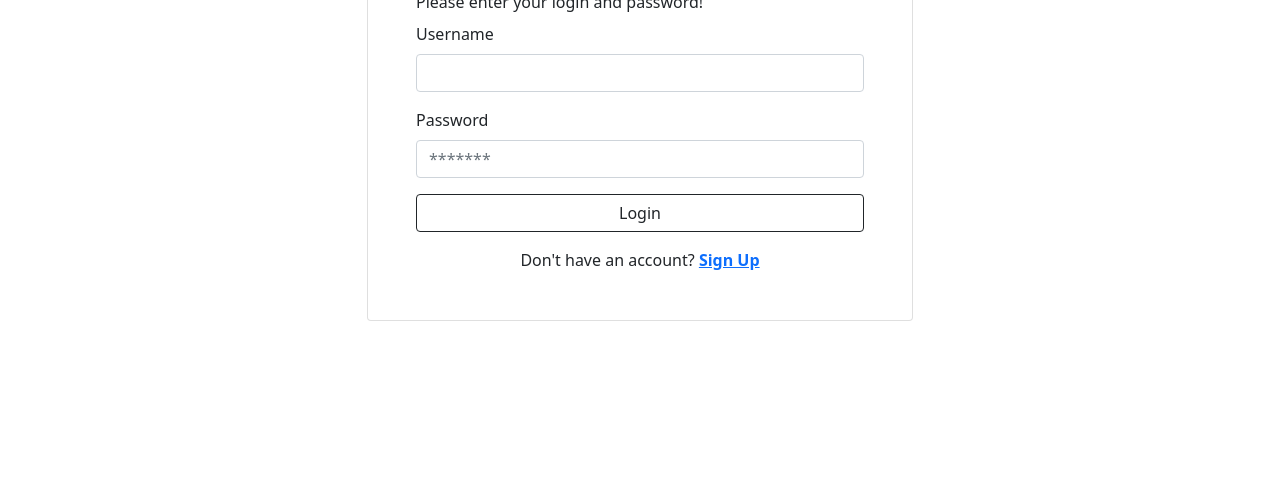
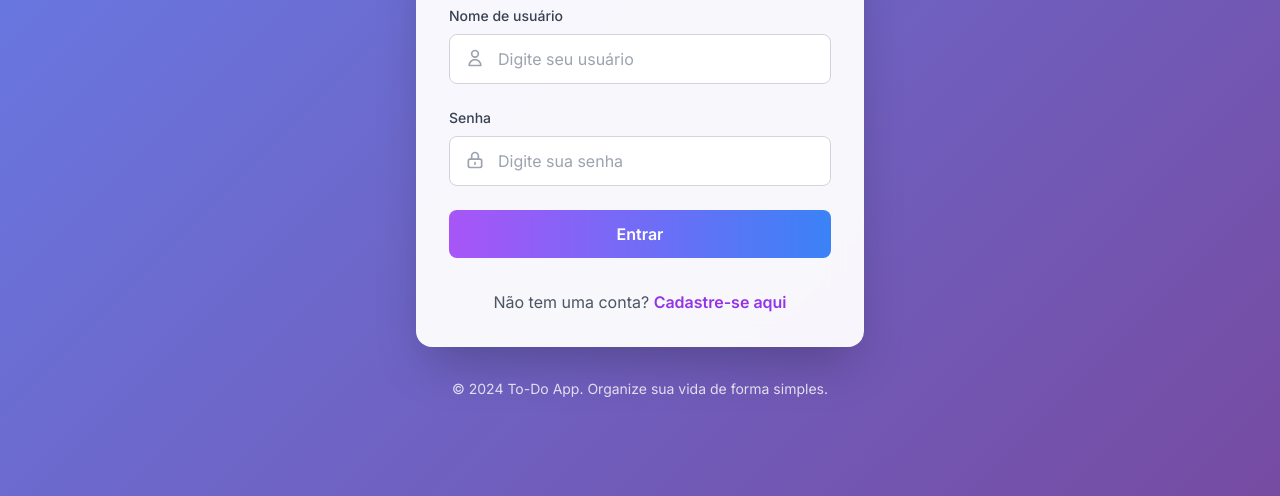
Before and after one commit to RodolfoAAPR/ToDoSimpleApi, a plain HTML site: page view/login.html in a window 1280 px wide. Shown: the part 304-800 px from the top of the page. Drawn offline with nearby package versions, Linux system fonts and the light colour scheme.

Commit message:
style(login): add new styles and favicon

```diff
--- a/view/login.html
+++ b/view/login.html
@@ -1,93 +1,135 @@
-<html lang="en">
+<!DOCTYPE html>
+<html lang="pt-BR">
 <head>
-    <meta charset="UTF-8" />
-    <meta http-equiv="X-UA-Compatible" content="IE=edge" />
-    <meta name="viewport" content="width=device-width, initial-scale=1.0" />
-    <title>Login Page</title>
-    <link
-      href="https://cdn.jsdelivr.net/npm/bootstrap@5.1.3/dist/css/bootstrap.min.css"
-      rel="stylesheet"
-    />
-    <script src="https://cdn.jsdelivr.net/npm/bootstrap@5.0.2/dist/js/bootstrap.bundle.js"></script>
-
+    <meta charset="UTF-8">
+    <meta name="viewport" content="width=device-width, initial-scale=1.0">
+    <title>Login - To-Do App</title>
+    <script src="https://cdn.tailwindcss.com"></script>
+    <link href="https://fonts.googleapis.com/css2?family=Inter:wght@300;400;500;600;700&display=swap" rel="stylesheet">
     <script src="scripts/login.js"></script>
+    <link rel="icon" type="image/png" href="images/favicon.png">
+    <style>
+        body { font-family: 'Inter', sans-serif; }
+        .gradient-bg {
+            background: linear-gradient(135deg, #667eea 0%, #764ba2 100%);
+        }
+        .glass-effect {
+            backdrop-filter: blur(16px);
+            background: rgba(255, 255, 255, 0.95);
+            border: 1px solid rgba(255, 255, 255, 0.2);
+        }
+        .input-focus:focus {
+            box-shadow: 0 0 0 3px rgba(102, 126, 234, 0.1);
+            border-color: #667eea;
+        }
+        .btn-hover:hover {
+            transform: translateY(-1px);
+            box-shadow: 0 10px 25px rgba(102, 126, 234, 0.2);
+        }
+        .fade-in {
+            animation: fadeIn 0.6s ease-out;
+        }
+        @keyframes fadeIn {
+            from { opacity: 0; transform: translateY(20px); }
+            to { opacity: 1; transform: translateY(0); }
+        }
+    </style>
 </head>
-
-  <body>
-    <!-- OK Toast -->
-    <div
-      id="okToast"
-      class="toast"
-      role="alert"
-      aria-live="assertive"
-      aria-atomic="true"
-    >
-      <div class="toast-header">
-        <strong class="me-auto">Success</strong>
-        <button
-          type="button"
-          class="btn-close"
-          data-bs-dismiss="toast"
-          aria-label="Close"
-        ></button>
+<body class="gradient-bg min-h-screen flex items-center justify-center p-4">
+    <!-- Toast de Sucesso -->
+    <div id="okToast" class="fixed top-4 right-4 z-50 hidden">
+        <div class="bg-green-500 text-white px-6 py-4 rounded-lg shadow-lg flex items-center space-x-3">
+            <svg class="w-6 h-6" fill="none" stroke="currentColor" viewBox="0 0 24 24">
+                <path stroke-linecap="round" stroke-linejoin="round" stroke-width="2" d="M5 13l4 4L19 7"></path>
+            </svg>
+            <div>
+                <p class="font-semibold">Sucesso!</p>
+                <p class="text-sm">Login realizado, redirecionando...</p>
             </div>
-      <div class="toast-body">
-        Successfully login, redirecting to logged area.
+            <button onclick="document.getElementById('okToast').classList.add('hidden')" class="ml-4 text-white hover:text-gray-200">
+                <svg class="w-4 h-4" fill="none" stroke="currentColor" viewBox="0 0 24 24">
+                    <path stroke-linecap="round" stroke-linejoin="round" stroke-width="2" d="M6 18L18 6M6 6l12 12"></path>
+                </svg>
+            </button>
         </div>
     </div>
 
-    <div class="vh-100 d-flex justify-content-center align-items-center">
-      <div class="container">
-        <div class="row d-flex justify-content-center">
-          <div class="col-12 col-md-8 col-lg-6">
-            <div class="card bg-white">
-              <div class="card-body p-5">
-                <form class="mb-3 mt-md-4">
-                  <h2 class="fw-bold mb-2 text-uppercase">
-                    To-Do Simple App - Login
-                  </h2>
-                  <p class="mb-2">Please enter your login and password!</p>
-                  <div class="mb-3">
-                    <label class="form-label">Username</label>
+    <div class="w-full max-w-md fade-in">
+        <div class="glass-effect rounded-2xl shadow-2xl p-8">
+            <!-- Header -->
+            <div class="text-center mb-8">
+                <div class="w-16 h-16 bg-gradient-to-r from-purple-500 to-blue-500 rounded-full flex items-center justify-center mx-auto mb-4">
+                    <svg class="w-8 h-8 text-white" fill="none" stroke="currentColor" viewBox="0 0 24 24">
+                        <path stroke-linecap="round" stroke-linejoin="round" stroke-width="2" d="M9 12l2 2 4-4m6 2a9 9 0 11-18 0 9 9 0 0118 0z"></path>
+                    </svg>
+                </div>
+                <h1 class="text-3xl font-bold text-gray-800 mb-2">Bem-vindo de volta</h1>
+                <p class="text-gray-600">Entre na sua conta para gerenciar suas tarefas</p>
+            </div>
+
+            <!-- Formulário -->
+            <form class="space-y-6">
+                <div>
+                    <label for="username" class="block text-sm font-medium text-gray-700 mb-2">
+                        Nome de usuário
+                    </label>
+                    <div class="relative">
                         <input
                             type="text"
-                      class="form-control"
-                      required="true"
                             id="username"
-                    />
+                            required
+                            class="input-focus w-full px-4 py-3 border border-gray-300 rounded-lg focus:outline-none focus:ring-0 transition-all duration-200 pl-12"
+                            placeholder="Digite seu usuário"
+                        >
+                        <svg class="absolute left-4 top-3.5 w-5 h-5 text-gray-400" fill="none" stroke="currentColor" viewBox="0 0 24 24">
+                            <path stroke-linecap="round" stroke-linejoin="round" stroke-width="2" d="M16 7a4 4 0 11-8 0 4 4 0 018 0zM12 14a7 7 0 00-7 7h14a7 7 0 00-7-7z"></path>
+                        </svg>
                     </div>
-                  <div class="mb-3">
-                    <label for="password" class="form-label">Password</label>
+                </div>
+
+                <div>
+                    <label for="password" class="block text-sm font-medium text-gray-700 mb-2">
+                        Senha
+                    </label>
+                    <div class="relative">
                         <input
                             type="password"
-                      class="form-control"
-                      placeholder="*******"
-                      required="true"
                             id="password"
-                    />
+                            required
+                            class="input-focus w-full px-4 py-3 border border-gray-300 rounded-lg focus:outline-none focus:ring-0 transition-all duration-200 pl-12"
+                            placeholder="Digite sua senha"
+                        >
+                        <svg class="absolute left-4 top-3.5 w-5 h-5 text-gray-400" fill="none" stroke="currentColor" viewBox="0 0 24 24">
+                            <path stroke-linecap="round" stroke-linejoin="round" stroke-width="2" d="M12 15v2m-6 4h12a2 2 0 002-2v-6a2 2 0 00-2-2H6a2 2 0 00-2 2v6a2 2 0 002 2zm10-10V7a4 4 0 00-8 0v4h8z"></path>
+                        </svg>
                     </div>
-                  <div class="d-grid">
+                </div>
+
                 <button
-                      class="btn btn-outline-dark"
+                    type="button"
                     onclick="login()"
-                      type="button"
+                    class="btn-hover w-full bg-gradient-to-r from-purple-500 to-blue-500 text-white font-semibold py-3 px-4 rounded-lg transition-all duration-200 transform"
                 >
-                      Login
+                    Entrar
                 </button>
-                  </div>
             </form>
-                <div>
-                  <p class="mb-0 text-center">
-                    Don't have an account?
-                    <a href="signup.html" class="text-primary fw-bold"
-                      >Sign Up</a
-                    >
+
+            <!-- Link para cadastro -->
+            <div class="mt-8 text-center">
+                <p class="text-gray-600">
+                    Não tem uma conta?
+                    <a href="signup.html" class="text-purple-600 hover:text-purple-700 font-semibold transition-colors duration-200">
+                        Cadastre-se aqui
+                    </a>
                 </p>
             </div>
         </div>
-            </div>
-          </div>
-        </div>
+
+        <!-- Footer -->
+        <div class="text-center mt-8">
+            <p class="text-white text-sm opacity-80">
+                © 2024 To-Do App. Organize sua vida de forma simples.
+            </p>
         </div>
     </div>
 </body>
```
Lines whose indentation alone changed are shown as unchanged.
